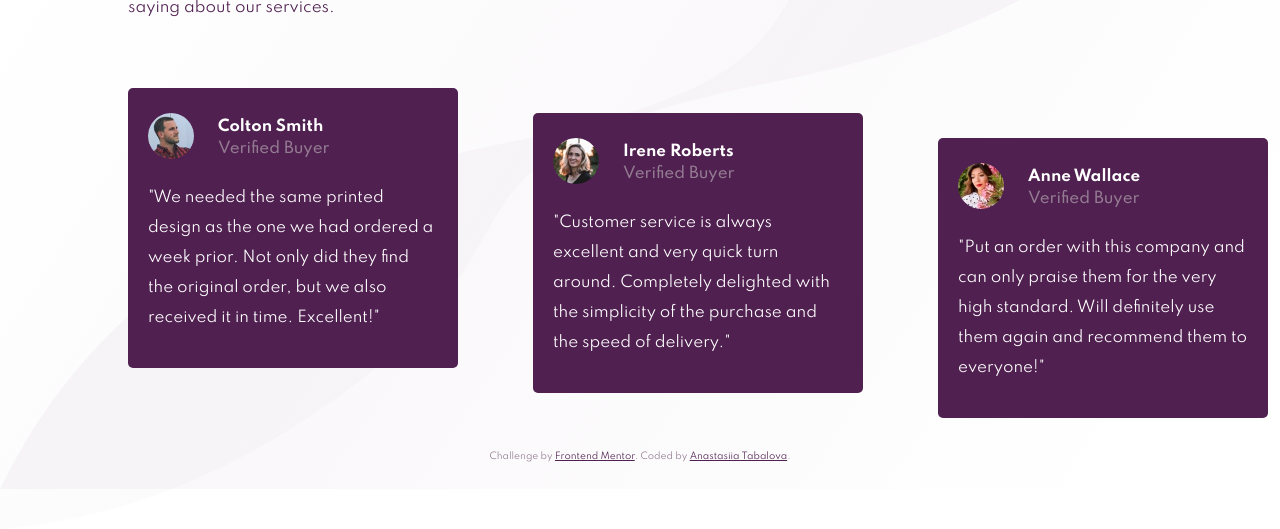
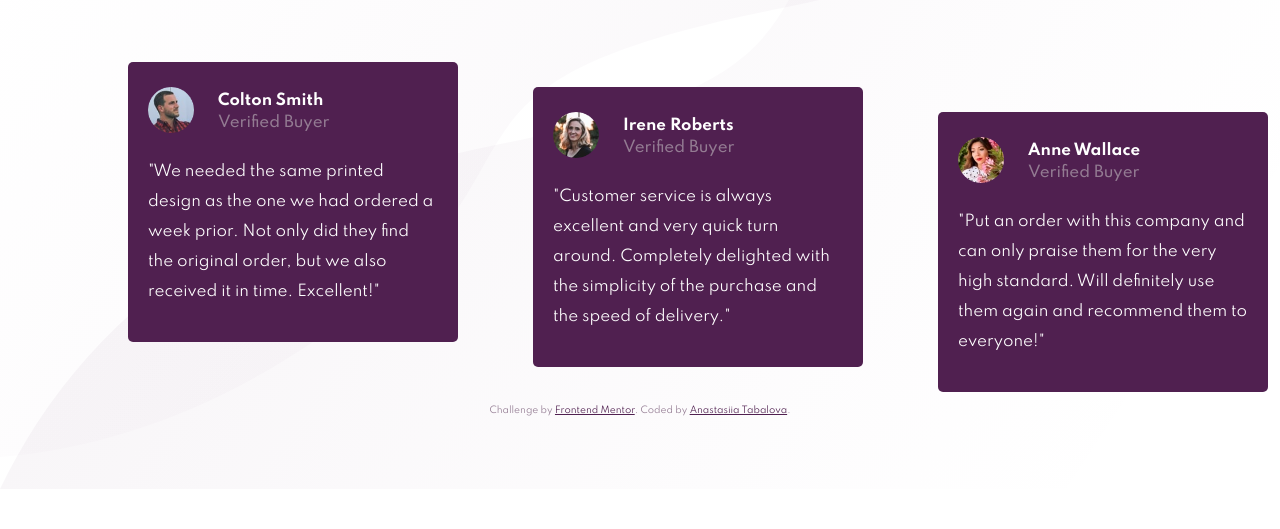
Before and after one commit to anastasita308/social-proof-section-master, a plain HTML site: page index.html in a window 1280 px wide. Shown: the part 305-834 px from the top of the page. After the commit the page ends 800 px from the top, so only its background shows below. Drawn offline with Linux system fonts and the light colour scheme.

Commit message:
Update style.css

```diff
--- a/style.css
+++ b/style.css
@@ -22,7 +22,7 @@ body{
     font-family: 'Spartan', sans-serif;
     width: auto;
     height: auto;
-    margin: 5% 10%;
+    margin: 3% 10%;
     font-size: 15px;
     line-height: 2;
 }
@@ -139,7 +139,7 @@ body{
 
 footer {
     width: 100%;
-    margin-top: 40%;
+    margin-top: 38%;
 }
 
 .attribution {
```
